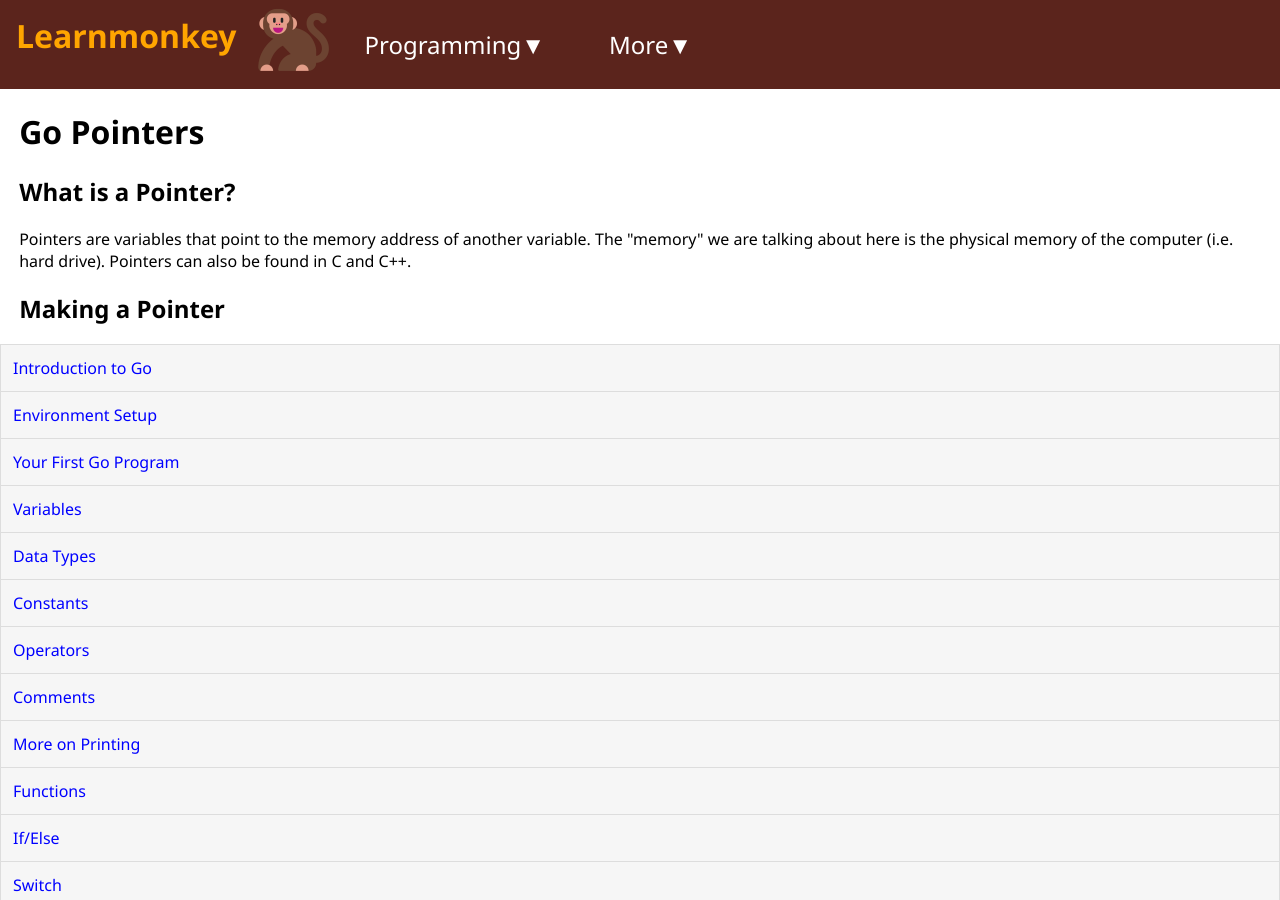
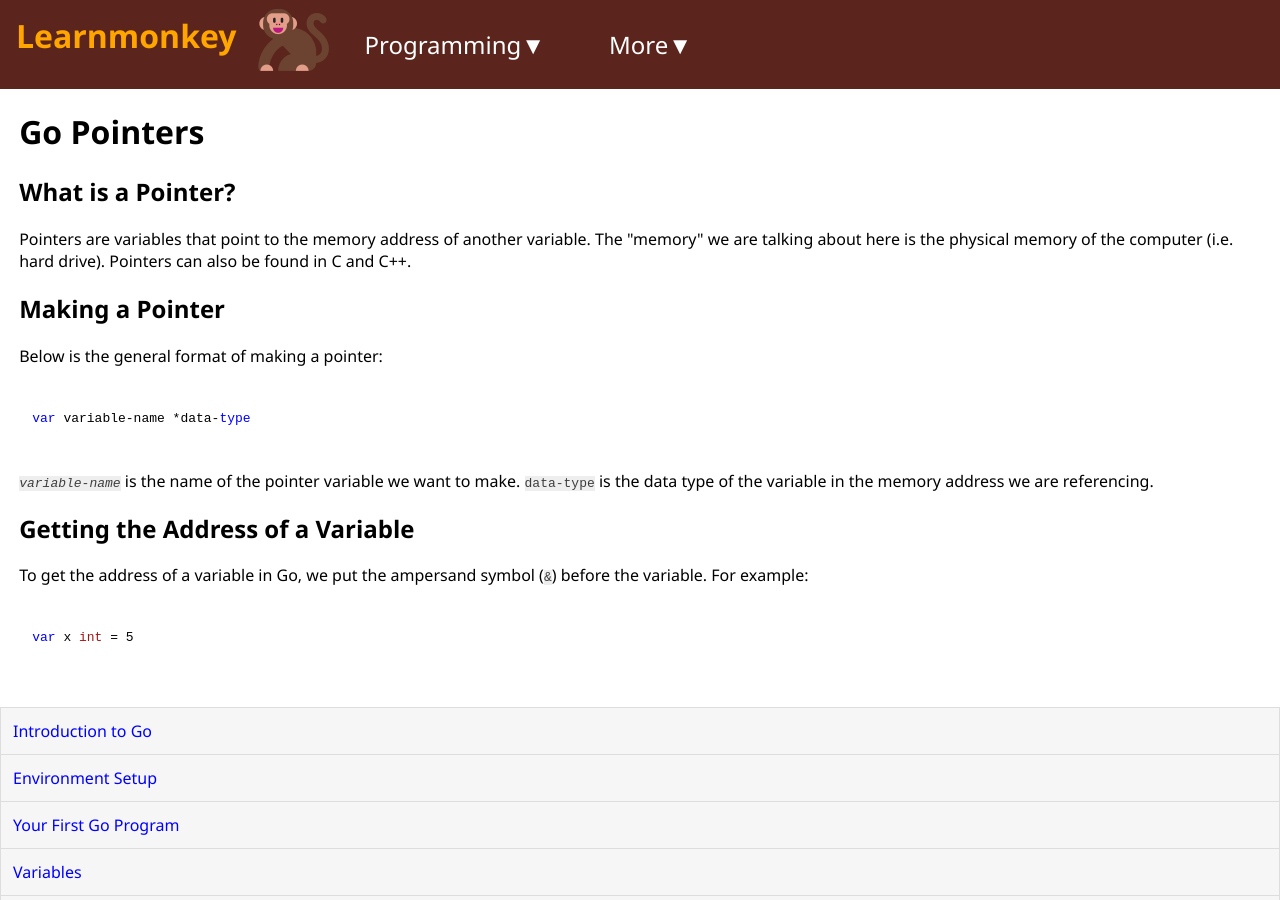
Before and after one commit to learnmonkey/learnmonkey.github.io, a Jekyll site: the page built from programming/golang/pointers.html, in a window 1280 px wide and 900 px high. Built offline with Jekyll 4.4.1, drawn with Linux system fonts in a browser that asks for light colours; nearby versions of some CDN libraries.

Commit message:
add a little

```diff
--- a/programming/golang/pointers.html
+++ b/programming/golang/pointers.html
@@ -13,4 +13,18 @@ layout: golang
 
 <section>
     <h2>Making a Pointer</h2>
+    <p>Below is the general format of making a pointer: </p>
+    <pre><code class="language-go">
+var <i>variable-name</i> *<i>data-type</i>
+    </code></pre>
+    <p><code><i>variable-name</i></code> is the name of the pointer variable we want to make. <code>data-type</code> is the data type of the variable in the memory address we are referencing.</p>
 </section>
+
+<section>
+    <h2>Getting the Address of a Variable</h2>
+    <p>To get the address of a variable in Go, we put the ampersand symbol (<code>&</code>) before the variable. For example: </p>
+    <pre><code class="language-go">
+var x int = 5
+
+    </code></pre>
+</section>
```
